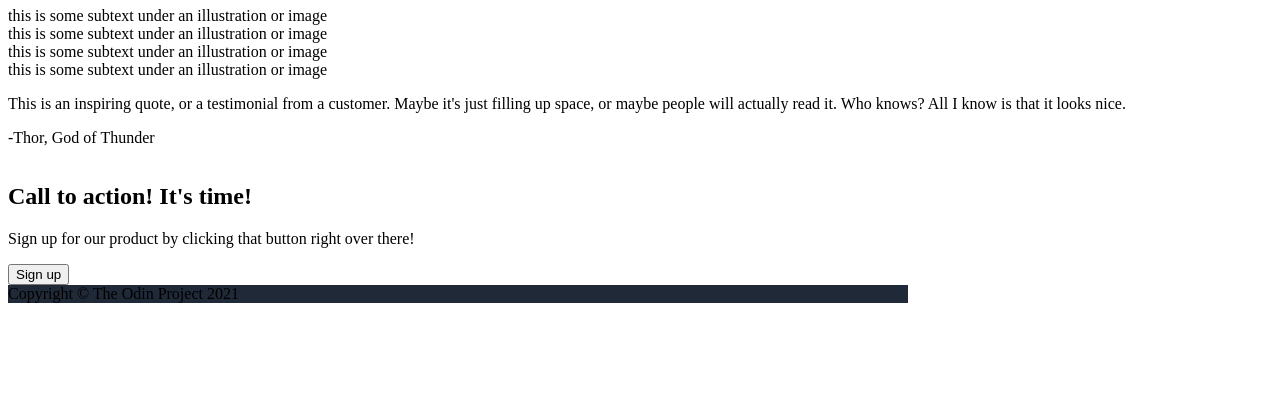
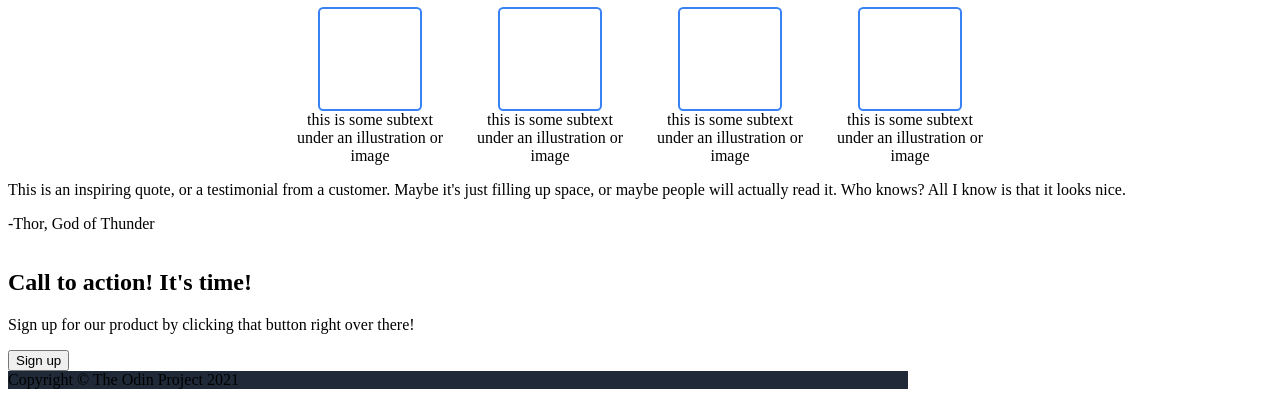
Before and after one commit to lukemedlin/sample-website, a plain HTML site: page index.html in a window 1280 px wide. Shown: the part 459-856 px from the top of the page. Before the commit the page ends 800 px from the top, so only its background shows below. Drawn offline with Linux system fonts and the light colour scheme.

Commit message:
Style information section

```diff
--- a/index.html
+++ b/index.html
@@ -42,7 +42,7 @@
         </div>
     </div>
 
-
+    <div class="background-two">
         <div class="information-section">
             <h1 class="information-title">
                 Some random information.
@@ -70,6 +70,7 @@
                     <div class="image-placeholder"></div>
                     <div class="image-description">
                         this is some subtext under an illustration or image
+                    </div>
                 </div>
             </div>
         </div>
--- a/styles.css
+++ b/styles.css
@@ -5,6 +5,12 @@ body {
 
 .background-one {
     background-color: #1f2937;
+    display: flex;
+    flex-direction: column;
+    align-items: center;
+}
+
+.background-two {
     display: flex;
     flex-direction: column;
     align-items: center;
@@ -77,3 +83,32 @@ body {
     width: 600px;
     flex: 1;
 }
+
+.information-section {
+    width: 900px;
+}
+
+.information-title {
+    text-align: center;
+}
+
+.information-images-container {
+    display: flex;
+    justify-content: center;
+    gap: 20px;
+}
+
+.information-card {
+    display: flex;
+    align-items: center;
+    flex-direction: column;
+    text-align: center;
+    width: 160px;
+}
+
+.image-placeholder {
+    width: 100px;
+    height: 100px;
+    border: #3882f6 solid 2px;
+    border-radius: 5%;
+}
```
Lines whose indentation alone changed are shown as unchanged.
